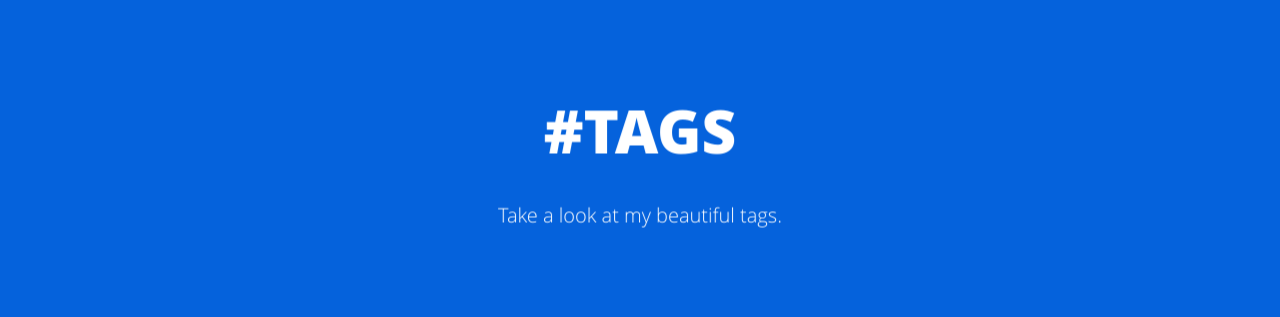
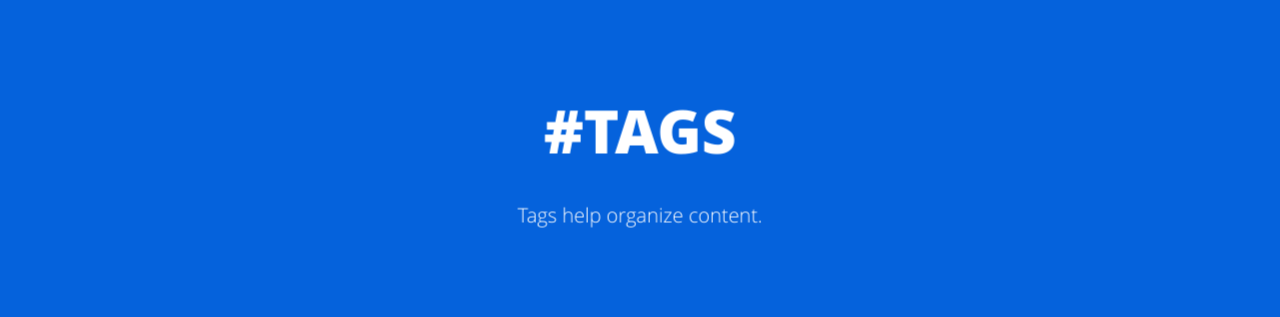
Before and after one commit to rocka0/myblog, a Jekyll site: the page built from tags.html, in a window 1280 px wide and 900 px high. Shown: the part 281-598 px from the top of the window. Built offline with Jekyll 4.4.1, drawn with Linux system fonts in a browser that asks for light colours.

Commit message:
Update tags.html

```diff
--- a/tags.html
+++ b/tags.html
@@ -2,7 +2,7 @@
 layout: minimal
 title: "#Tags"
 permalink: /tags/index.html
-description: "Take a look at my beautiful tags."
+description: "Tags help organize content."
 ---
 
 <div class="tags">
```
